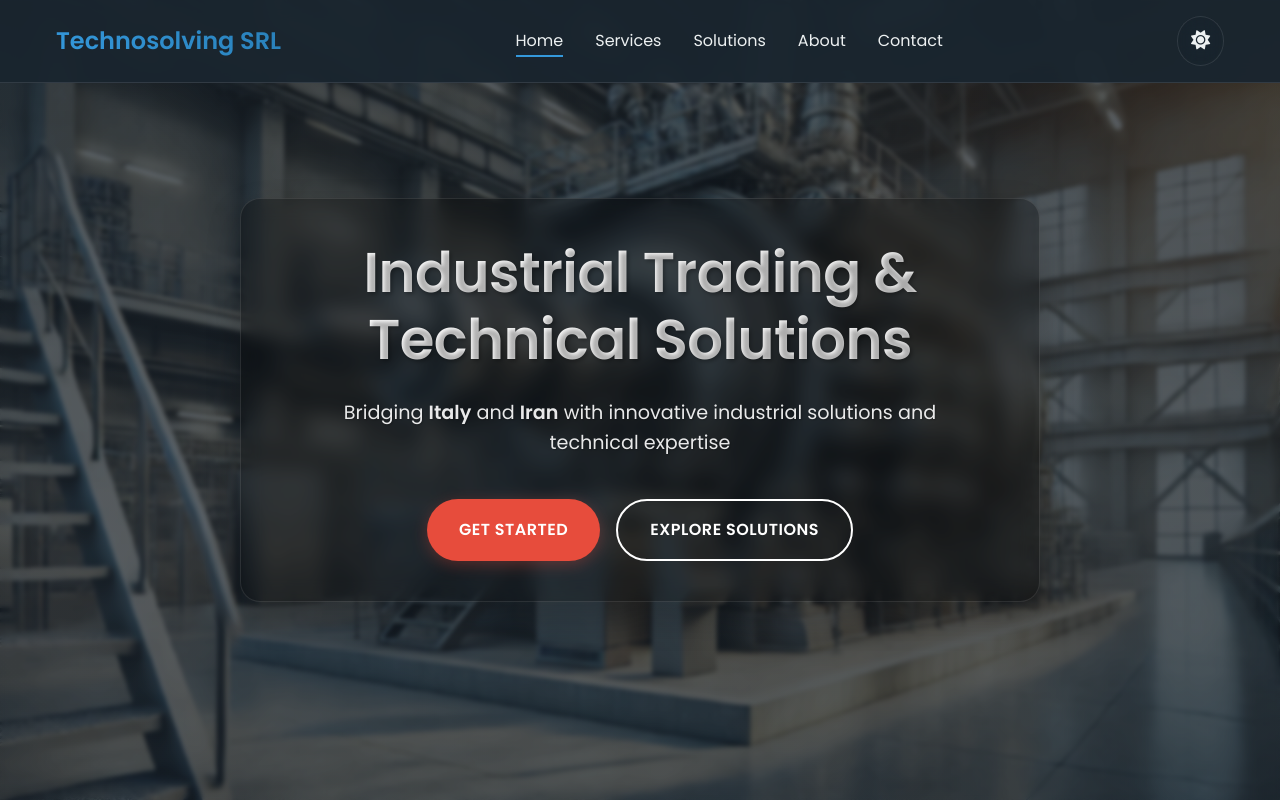
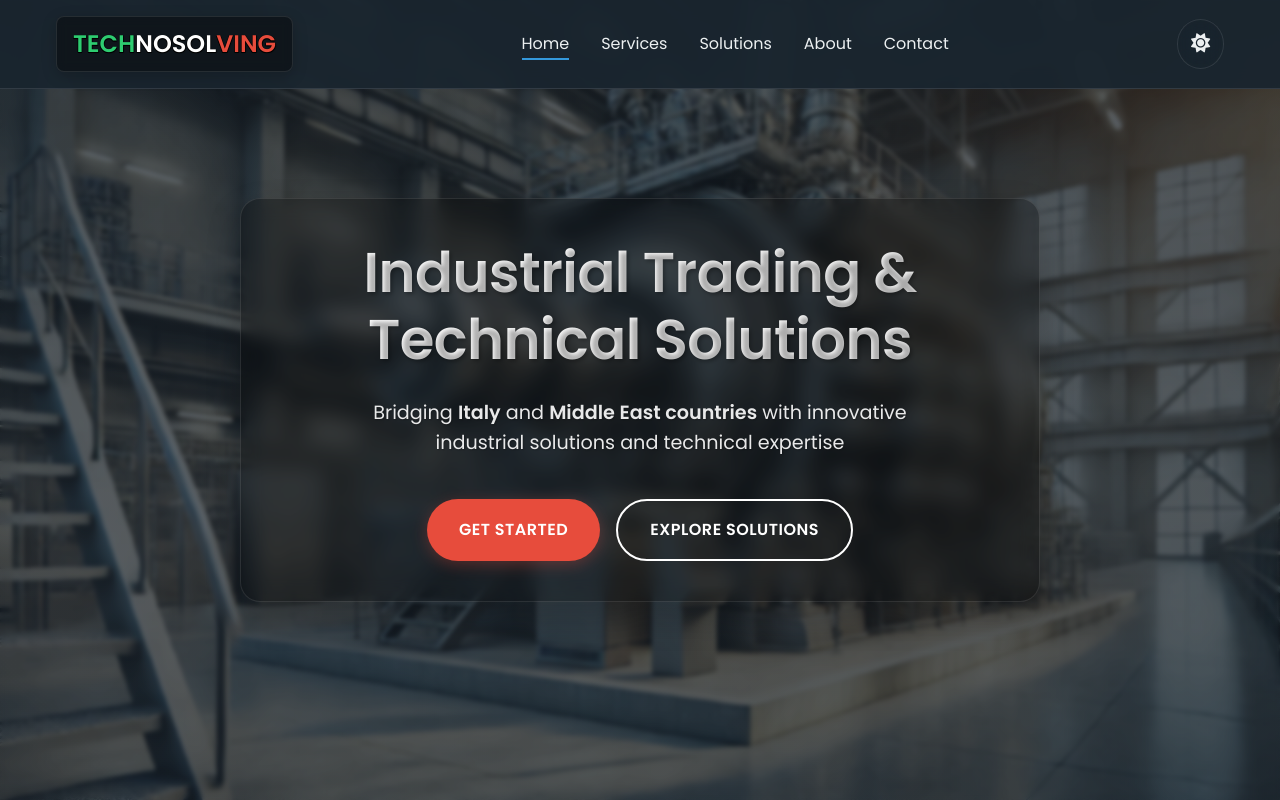
Before and after one commit to sanliuk/Technosolving, a plain HTML site: page Home/index.html in a window 1280 px wide. Both pictures are taken after a click on the button 1200 px from the left and 40 px from the top of the page. Shown: the top 800 px of the page. Drawn offline with Linux system fonts and the light colour scheme.

Commit message:
updates general

```diff
--- a/Home/index.html
+++ b/Home/index.html
@@ -14,7 +14,7 @@
     <nav class="navbar">
         <div class="nav-container">
             <div class="logo">
-                <a href="#home">Technosolving SRL</a>
+                <a href="#home"><span class="tech">TECH</span><span class="nosol">NOSOL</span><span class="ving">VING</span></a>
             </div>
             <ul class="nav-links">
                 <li><a href="#home">Home</a></li>
@@ -37,7 +37,7 @@
     <section id="home" class="hero">
         <div class="hero-content">
             <h1>Industrial Trading & Technical Solutions</h1>
-            <p>Bridging <strong>Italy</strong> and <strong>Iran</strong> with innovative industrial solutions and technical expertise</p>
+            <p>Bridging <strong>Italy</strong> and <strong>Middle East countries</strong> with innovative industrial solutions and technical expertise</p>
             <div class="hero-buttons">
                 <a href="#contact" class="cta-button">Get Started</a>
                 <a href="#solutions" class="cta-button secondary">Explore Solutions</a>
@@ -127,7 +127,7 @@
             <div class="service-card">
                 <i class="fas fa-globe"></i>
                 <h3>Industrial Trading</h3>
-                <p>International trade facilitation between Italy and Iran, specializing in industrial equipment and technical solutions.</p>
+                <p>International trade facilitation, specializing in industrial equipment and technical solutions.</p>
             </div>
             <div class="service-card">
                 <i class="fas fa-chart-line"></i>
@@ -155,7 +155,7 @@
         <div class="solutions-container">
             <div class="solution-item">
                 <h3>Market Entry Strategy</h3>
-                <p>Comprehensive market analysis and entry strategies for Italian and Iranian markets.</p>
+                <p>Comprehensive market analysis and entry strategies for East/Middle East markets.</p>
             </div>
             <div class="solution-item">
                 <h3>Technical Support</h3>
@@ -174,7 +174,7 @@
             <p>Your trusted partner in international industrial solutions</p>
         </div>
         <div class="about-content">
-            <p>Technosolving SRL is a leading provider of industrial trading and technical solutions, specializing in the Italian and Iranian markets. With years of experience in international business, we deliver innovative and reliable solutions for industrial projects and equipment.</p>
+            <p>Technosolving SRL is a leading provider of industrial trading and technical solutions. With years of experience in international business, we deliver innovative and reliable solutions for industrial projects and equipment.</p>
             <div class="stats">
                 <div class="stat-item">
                     <h3>30+</h3>
@@ -185,7 +185,7 @@
                     <p>Projects Completed</p>
                 </div>
                 <div class="stat-item">
-                    <h3>2</h3>
+                    <h3>5</h3>
                     <p>Countries Served</p>
                 </div>
             </div>
@@ -246,7 +246,7 @@
                     <i class="fas fa-envelope"></i>
                     <div>
                         <h3>Email</h3>
-                        <p>info@technosolving.com</p>
+                        <p><a href="mailto:info@technosolving.it">info@technosolving.it</a></p>
                     </div>
                 </div>
             </div>
@@ -257,7 +257,7 @@
         <div class="footer-content">
             <div class="footer-section">
                 <h3>Technosolving SRL</h3>
-                <p>Your trusted partner in international industrial solutions between Italy and Iran.</p>
+                <p>Your trusted partner in international industrial solutions.</p>
                 <p>P.IVA(VAT number): 03773591205</p>
             </div>
             <div class="footer-section">
--- a/Home/script.js
+++ b/Home/script.js
@@ -53,18 +53,34 @@ const submitButton = contactForm.querySelector('.submit-button');
 const successMessage = document.querySelector('.success-message');
 
 if (contactForm) {
-    contactForm.addEventListener('submit', function(e) {
+    contactForm.addEventListener('submit', async function(e) {
         e.preventDefault();
 
+        // Disable submit button and show loading state
+        submitButton.disabled = true;
+        submitButton.innerHTML = '<i class="fas fa-spinner fa-spin"></i> Sending...';
+
+        try {
             // Get form data
             const formData = {
                 name: document.getElementById('name').value,
                 email: document.getElementById('email').value,
+                company: document.getElementById('company').value,
                 message: document.getElementById('message').value
             };
 
-        // Log form data (replace with your actual form submission logic)
-        console.log('Form Data:', formData);
+            // Send form data to backend
+            const response = await fetch('https://formspree.io/f/xvgkbwpn', {
+                method: 'POST',
+                headers: {
+                    'Content-Type': 'application/json',
+                },
+                body: JSON.stringify(formData)
+            });
+
+            if (!response.ok) {
+                throw new Error('Network response was not ok');
+            }
 
             // Show success message
             successMessage.classList.add('show');
@@ -76,6 +92,15 @@ if (contactForm) {
             setTimeout(() => {
                 successMessage.classList.remove('show');
             }, 5000);
+
+        } catch (error) {
+            console.error('Error:', error);
+            alert('There was an error sending your message. Please try again later.');
+        } finally {
+            // Re-enable submit button and restore original text
+            submitButton.disabled = false;
+            submitButton.innerHTML = '<i class="fas fa-paper-plane"></i> Send Message';
+        }
     });
 }
 
--- a/Home/styles.css
+++ b/Home/styles.css
@@ -67,11 +67,76 @@ body {
 .logo a {
     font-size: 1.5rem;
     font-weight: 700;
-    color: var(--primary-color);
     text-decoration: none;
-    background: linear-gradient(45deg, var(--primary-color), var(--primary-dark));
-    -webkit-background-clip: text;
-    -webkit-text-fill-color: transparent;
+    display: flex;
+    align-items: center;
+    text-shadow: 1px 1px 2px rgba(0, 0, 0, 0.2);
+    padding: 0.5rem 1rem;
+    background: rgba(77, 77, 77, 0.2);
+    border-radius: 8px;
+    backdrop-filter: blur(5px);
+    -webkit-backdrop-filter: blur(5px);
+    border: 1px solid rgba(133, 133, 133, 0.178);
+    box-shadow: 0 4px 15px rgba(0, 0, 0, 0.2);
+}
+
+.logo .tech {
+    color: #2ecc71;  /* Verde */
+    text-shadow: 1px 1px 2px rgba(0, 0, 0, 0.3),
+                 -0.5px -0.5px 0 #000,
+                 0.5px -0.5px 0 #000,
+                -0.5px 0.5px 0 #000,
+                 0.5px 0.5px 0 #000;
+}
+
+.logo .nosol {
+    color: #ffffff;  /* Bianco */
+    text-shadow: 1px 1px 2px rgba(0, 0, 0, 0.3),
+                 -0.5px -0.5px 0 #000,
+                 0.5px -0.5px 0 #000,
+                -0.5px 0.5px 0 #000,
+                 0.5px 0.5px 0 #000;
+}
+
+.logo .ving {
+    color: #e74c3c;  /* Rosso */
+    text-shadow: 1px 1px 2px rgba(0, 0, 0, 0.3),
+                 -0.5px -0.5px 0 #000,
+                 0.5px -0.5px 0 #000,
+                -0.5px 0.5px 0 #000,
+                 0.5px 0.5px 0 #000;
+}
+
+[data-theme="dark"] .logo a {
+    background: rgba(0, 0, 0, 0.4);
+    border: 1px solid rgba(255, 255, 255, 0.1);
+}
+
+[data-theme="dark"] .logo .tech {
+    color: #2ecc71;  /* Verde */
+    text-shadow: 1px 1px 2px rgba(0, 0, 0, 0.3),
+                 -0.5px -0.5px 0 #000,
+                 0.5px -0.5px 0 #000,
+                -0.5px 0.5px 0 #000,
+                 0.5px 0.5px 0 #000;
+}
+
+[data-theme="dark"] .logo .nosol {
+    color: #ffffff;  /* Bianco */
+    text-shadow: 1px 1px 2px rgba(0, 0, 0, 0.3),
+                 -0.5px -0.5px 0 #000,
+                 0.5px -0.5px 0 #000,
+                -0.5px 0.5px 0 #000,
+                 0.5px 0.5px 0 #000;
+}
+
+[data-theme="dark"] .logo .ving {
+    color: #e74c3c;  /* Rosso */
+    text-shadow: 1px 1px 2px rgba(0, 0, 0, 0.3),
+                 -0.5px -0.5px 0 #000,
+                 0.5px -0.5px 0 #000,
+                -0.5px 0.5px 0 #000,
+                 0.5px 0.5px 0 #000;
 }
 
 .nav-links {
```
Lines whose indentation alone changed are shown as unchanged.
